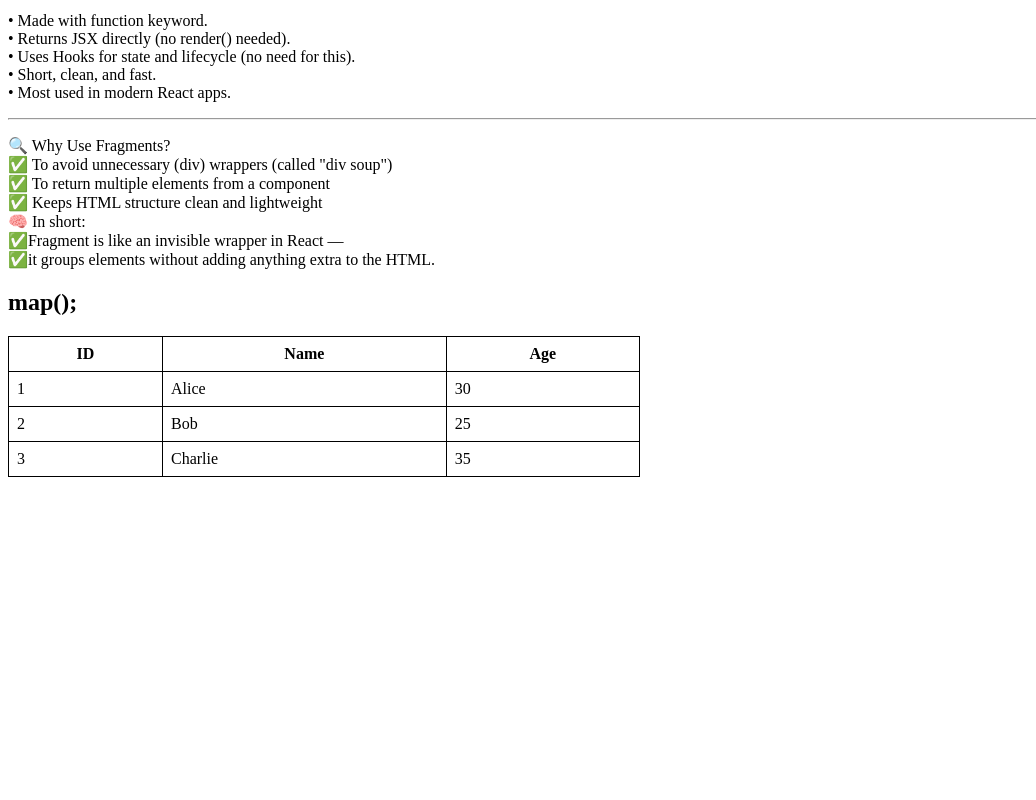
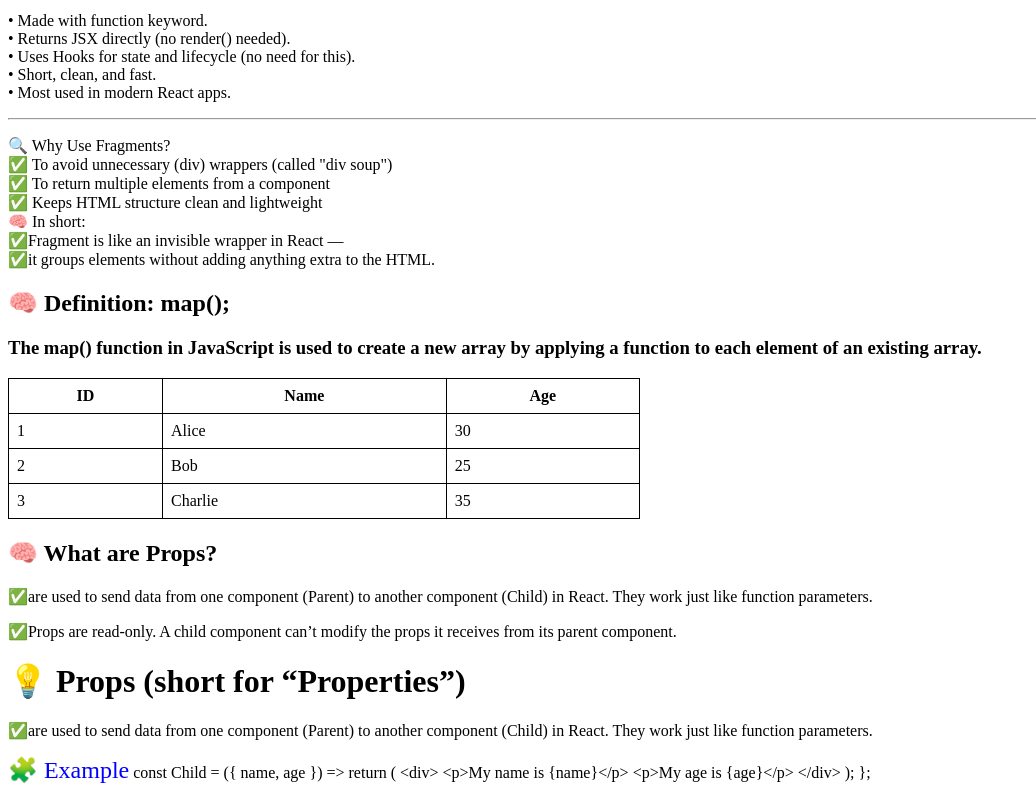
Before and after one commit to afnanmuhammad/learning-React-Basecs, a React (Vite) app: page / in a window 1280 px wide. Shown: the part 629-1429 px from the top of the page, without its empty margins (0-1036 px from the left). Before the commit the page ends 1116 px from the top, so only its background shows below. Built offline with nearby package versions, Linux system fonts and the light colour scheme.

Commit message:
passing props simple and Destructuring

```diff
--- /dev/null
+++ b/src/components/Card.jsx
@@ -0,0 +1,19 @@
+import React from 'react'
+
+const Card = ({ props }) => {
+    return (
+        <div>
+            <h2>🧠 What are Props?</h2>
+            <p>✅{props.def}</p>
+            <p>✅{props.description}</p>
+            <h1>💡 {props.title}</h1>
+            <p>✅{props.def}</p>
+
+            <p><span style={{ color: 'blue', fontSize: '24px', textAlign: 'center' }}>🧩 Example</span> {' '} {props.example}</p>
+
+
+        </div>
+    )
+}
+
+export default Card
--- /dev/null
+++ b/src/components/MapFunction.css
@@ -0,0 +1,8 @@
+table {
+  border-collapse: collapse;
+  width: 50%;
+}
+th, td {
+  border: 1px solid black;
+  padding: 8px;
+}
--- a/src/components/MapFunction.jsx
+++ b/src/components/MapFunction.jsx
@@ -1,42 +1,72 @@
-import React from 'react'
+import React from "react";
+import "./MapFunction.css";
+import Card from "./Card";
 
 const MapFunction = () => {
     const tableData = [
-        { id: 1, name: 'Alice', age: 30 },
-        { id: 2, name: 'Bob', age: 25 },
-        { id: 3, name: 'Charlie', age: 35 },
+        { id: 1, name: "Alice", age: 30 },
+        { id: 2, name: "Bob", age: 25 },
+        { id: 3, name: "Charlie", age: 35 },
     ];
 
     return (
         <div>
-            <h2>map();</h2>
+            <h2>🧠 Definition: map();</h2>
+            <h3>
+                The map() function in JavaScript is used to create a new array by
+                applying a function to each element of an existing array.
+            </h3>
 
             {/* Add border using inline style */}
             <table
                 style={{
-                    borderCollapse: 'collapse',
-                    width: '50%',
-                    margin: '10px 0',
+                    borderCollapse: "collapse",
+                    width: "50%",
+                    margin: "10px 0",
                 }}
             >
                 <thead>
                     <tr>
-                        <th style={{ border: '1px solid black', padding: '8px' }}>ID</th>
-                        <th style={{ border: '1px solid black', padding: '8px' }}>Name</th>
-                        <th style={{ border: '1px solid black', padding: '8px' }}>Age</th>
+                        <th style={{ border: "1px solid black", padding: "8px" }}>ID</th>
+                        <th style={{ border: "1px solid black", padding: "8px" }}>Name</th>
+                        <th style={{ border: "1px solid black", padding: "8px" }}>Age</th>
                     </tr>
                 </thead>
 
                 <tbody>
                     {tableData.map((curElement) => (
                         <tr key={curElement.id}>
-                            <td style={{ border: '1px solid black', padding: '8px' }}>{curElement.id}</td>
-                            <td style={{ border: '1px solid black', padding: '8px' }}>{curElement.name}</td>
-                            <td style={{ border: '1px solid black', padding: '8px' }}>{curElement.age}</td>
+                            <td style={{ border: "1px solid black", padding: "8px" }}>
+                                {curElement.id}
+                            </td>
+                            <td style={{ border: "1px solid black", padding: "8px" }}>
+                                {curElement.name}
+                            </td>
+                            <td style={{ border: "1px solid black", padding: "8px" }}>
+                                {curElement.age}
+                            </td>
                         </tr>
                     ))}
                 </tbody>
             </table>
+            <Card
+                props={{
+                    title: `Props (short for “Properties”) `,
+                    description: `Props are read-only. A child component can’t modify the props it receives from its parent component. `,
+                    def: `are used to send data from one component (Parent) to another component (Child) in React.
+They work just like function parameters.`,
+
+                    example: `const Child = ({ name, age }) =>
+  return (
+    <div>
+      <p>My name is {name}</p>
+      <p>My age is {age}</p>
+    </div>
+  );
+};
+`,
+                }}
+            />
         </div>
     );
 };
```
